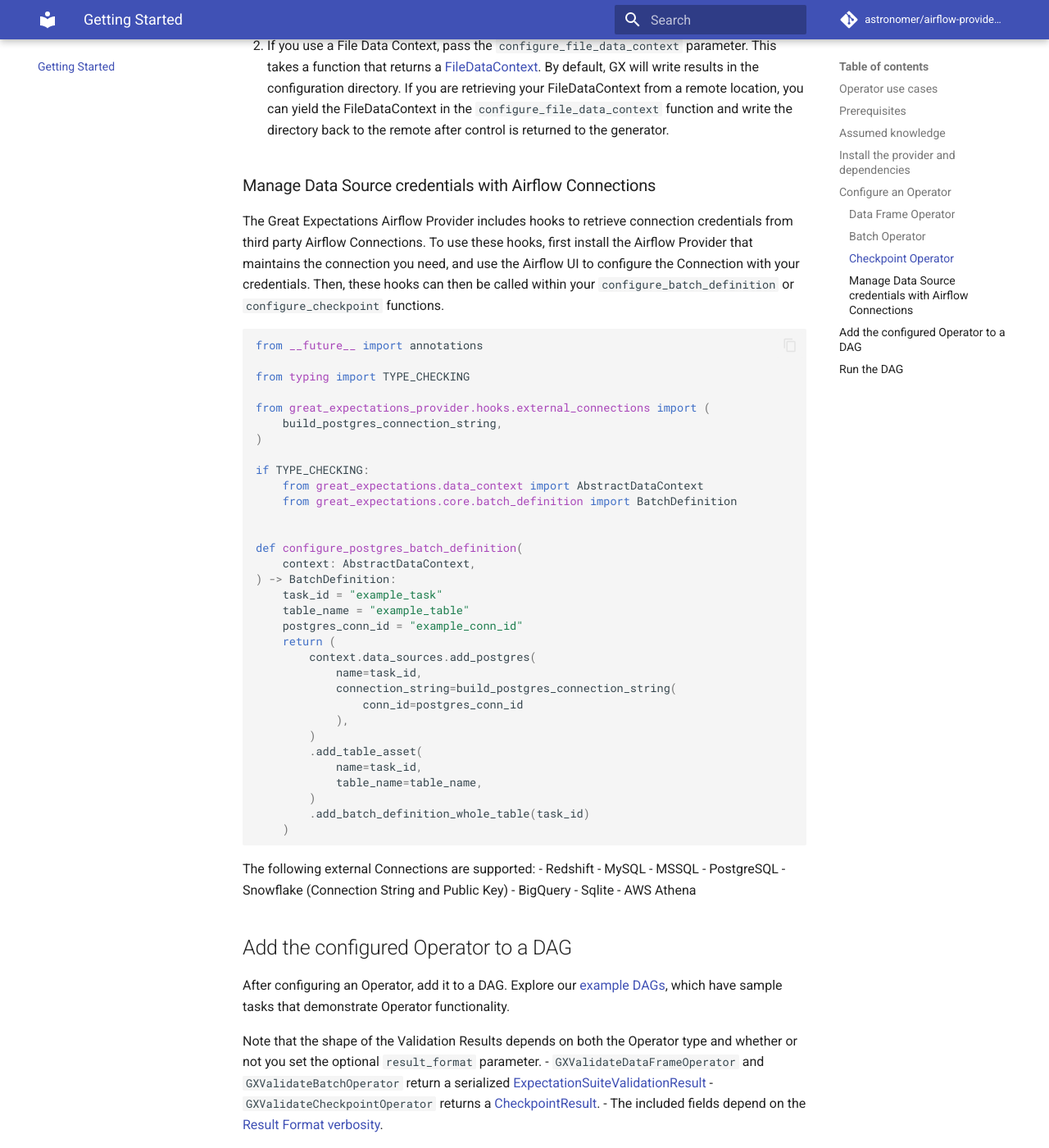
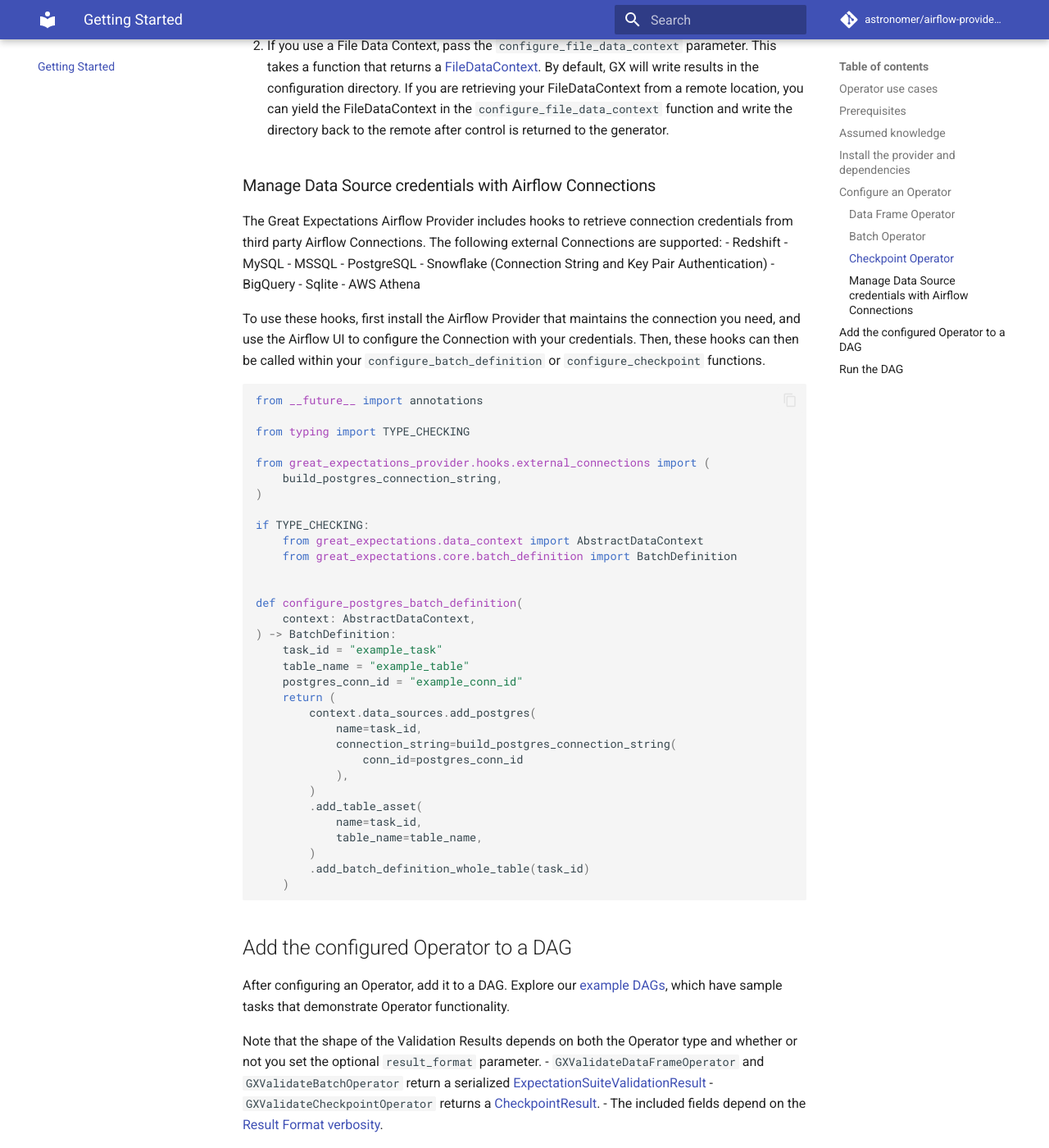
Before and after one commit to astronomer/airflow-provider-great-expectations, an MkDocs documentation site: the page built from docs/getting-started.md, in a window 1280 px wide and 1400 px high, scrolled down 5374 px. Shown: the whole window at 82% size. Built offline with MkDocs 1.6.1 and Material for MkDocs 9.7.7, drawn with Linux system fonts in a browser that asks for light colours; comment, search, counter and statistics services are not loaded; the version menu is left out; some of the changed lines change nothing that is shown.

Commit message:
update getting started docs

````diff
--- a/docs/getting-started.md
+++ b/docs/getting-started.md
@@ -177,6 +177,16 @@
 ### Manage Data Source credentials with Airflow Connections
 
 The Great Expectations Airflow Provider includes hooks to retrieve connection credentials from third party Airflow Connections.
+The following external Connections are supported:
+- Redshift
+- MySQL
+- MSSQL
+- PostgreSQL
+- Snowflake (Connection String and Key Pair Authentication)
+- BigQuery
+- Sqlite
+- AWS Athena
+
 To use these hooks, first install the Airflow Provider that maintains the connection you need,
 and use the Airflow UI to configure the Connection with your credentials.
 Then, these hooks can then be called within your `configure_batch_definition` or `configure_checkpoint` functions.
@@ -218,15 +228,6 @@
 
 ```
 
-The following external Connections are supported:
-- Redshift
-- MySQL
-- MSSQL
-- PostgreSQL
-- Snowflake (Connection String and Public Key)
-- BigQuery
-- Sqlite
-- AWS Athena
 
 ## Add the configured Operator to a DAG
 
````
